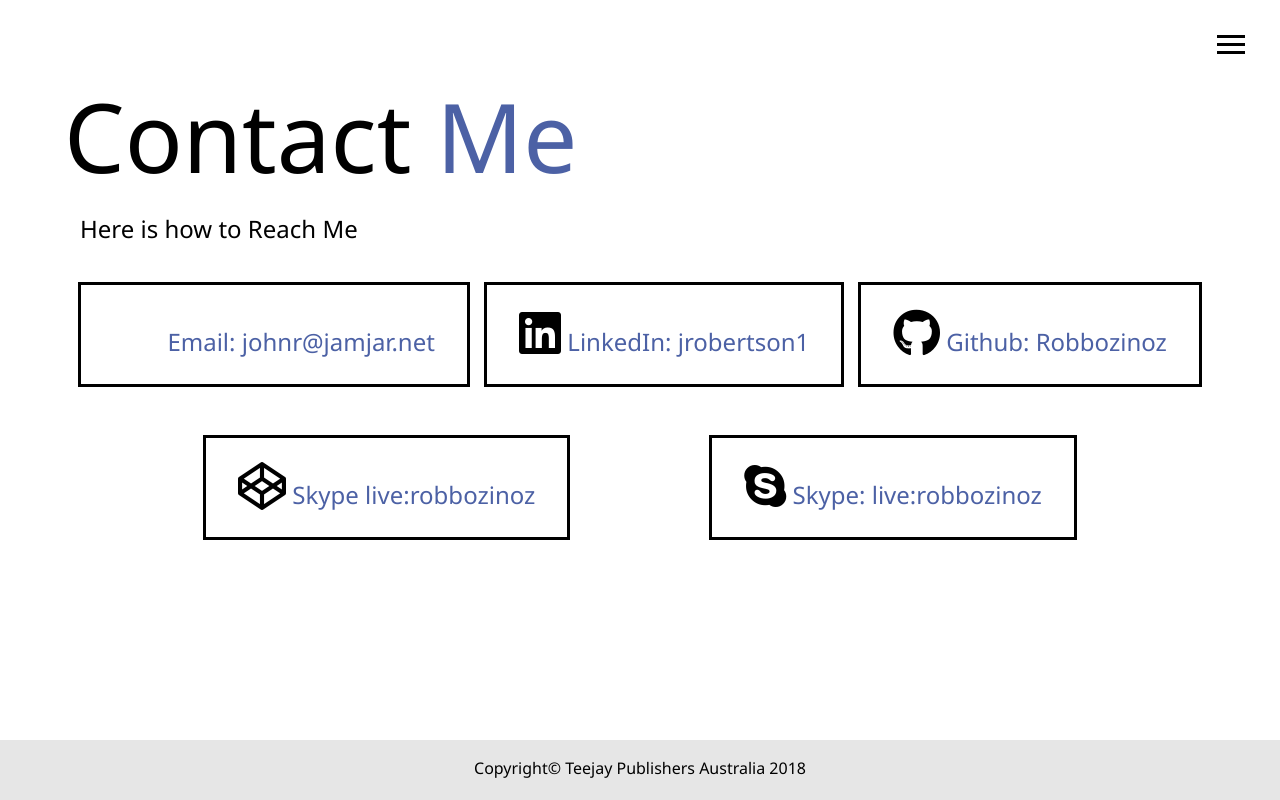
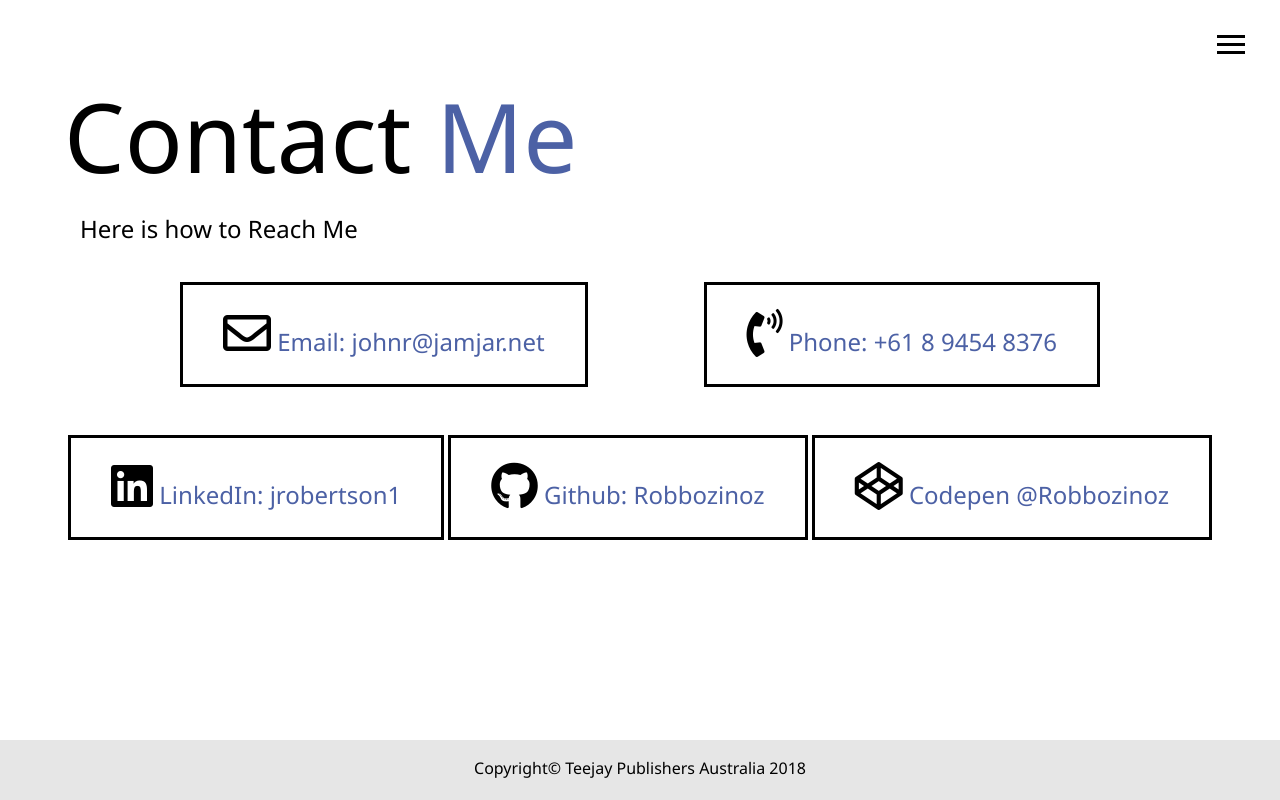
Before and after one commit to Robbozinoz/jr_portfolio, a PHP site: page /dist/contact.html in a window 1280 px wide. Run offline with PHP 8.4, Linux system fonts and the light colour scheme; some libraries are stand-ins or nearby versions.

Commit message:
Attempted update 191218

```diff
--- a/dist/contact.html
+++ b/dist/contact.html
@@ -46,30 +46,34 @@
 
     <div class="boxes">
       <div>
-        <i class="fab fa-envelope fa-2x"></i>
+        <i class="far fa-envelope fa-2x"></i>
         <span class="text-secondary">Email:</span>
         <a class="text-secondary" href="mailto:johnr@myjamjar.net?subject=Request%20for%20Web%20Developer%20Services">johnr@jamjar.net</a>
       </div>
       <div>
-        <i class="fab fa-linkedin fa-2x"></i>
-        <span class="text-secondary">LinkedIn:</span>
-        <a class="text-secondary" href="https://www.linkedin.com/in/jrobertson1/">jrobertson1</a>
+        <i class="fas fa-phone-volume fa-2x"></i>
+        <span class="text-secondary">Phone:</span>
+        <a class="text-secondary"">+61 8 9454 8376</a>
       </div>
       <div>
-        <i class="fab fa-github fa-2x"></i>
+        <i class=" fab fa-linkedin
+          fa-2x"></i>
+          <span class="text-secondary">LinkedIn:</span>
+          <a class="text-secondary" href="https://www.linkedin.com/in/jrobertson1">jrobertson1</a>
+      </div>
+      <div>
+        <i class=" fab fa-github
+          fa-2x"></i>
         <span class="text-secondary">Github:</span>
         <a class="text-secondary" href="https://github.com/Robbozinoz">Robbozinoz</a>
       </div>
       <div>
         <i class="fab fa-codepen fa-2x"></i>
-        <span class="text-secondary">Skype</span>
-        <a class="text-secondary" href="https://join.skype.com/invite/peqDr0gpuQjG">live:robbozinoz</a>
+        <span class="text-secondary">Codepen</span>
+        <a class="text-secondary" href="https://codepen.io/robbozinoz">@Robbozinoz</a>
       </div>
-      <div>
-        <i class="fab fa-skype fa-2x"></i>
-        <span class="text-secondary">Skype:</span>
-        <a class="text-secondary" href="https://join.skype.com/invite/peqDr0gpuQjG">live:robbozinoz</a>
-      </div>
+
+
   </main>
 
   <footer id="main-footer">
--- a/dist/css/main.css
+++ b/dist/css/main.css
@@ -205,11 +205,11 @@ main {
   .boxes div {
     font-size: 1.5rem;
     border: 3px #000 solid;
-    padding: 1.5rem 2rem;
+    padding: 1.5rem 2.5rem;
     margin-bottom: 3rem;
     transition: all 0.5s ease-out; }
     .boxes div:hover {
-      padding: 0.5rem 1.5rem;
+      padding: 1.0rem 1.5rem;
       background: #d8b91f;
       border: 3px #4c61a5 solid;
       color: #000; }
--- a/dist/index.html
+++ b/dist/index.html
@@ -51,7 +51,7 @@
               <i class="fab fa-twitter fa-2x"></i>
           </a>
         -->
-      <a href="https://www.facebook.com/robbozinoz"> <i class="fab fa-facebook fa-2x"></i> </a>
+      <!--<a href="https://www.facebook.com/robbozinoz"> <i class="fab fa-facebook fa-2x"></i> </a>-->
       <a href="https://www.linkedin.com/in/jrobertson1/"> <i class="fab fa-linkedin fa-2x"></i> </a>
       <a href="https://github.com/Robbozinoz"> <i class="fab fa-github fa-2x"></i> </a>
     </div>
--- a/scss/main.scss
+++ b/scss/main.scss
@@ -145,13 +145,13 @@ main {
   div {
     font-size: 1.5rem;
     border: 3px #000 solid;
-    padding: 1.5rem 2rem;
+    padding: 1.5rem 2.5rem;
     margin-bottom: 3rem;
 
     @include ease-out;
 
     &:hover {
-      padding: 0.5rem 1.5rem;
+      padding: 1.0rem 1.5rem;
       background: $tertiary-color;
       border: 3px $secondary-color solid;
       color: set-text-color($secondary-color);
```
Also changed, not shown: dist/about.html (+4 -4 lines).
